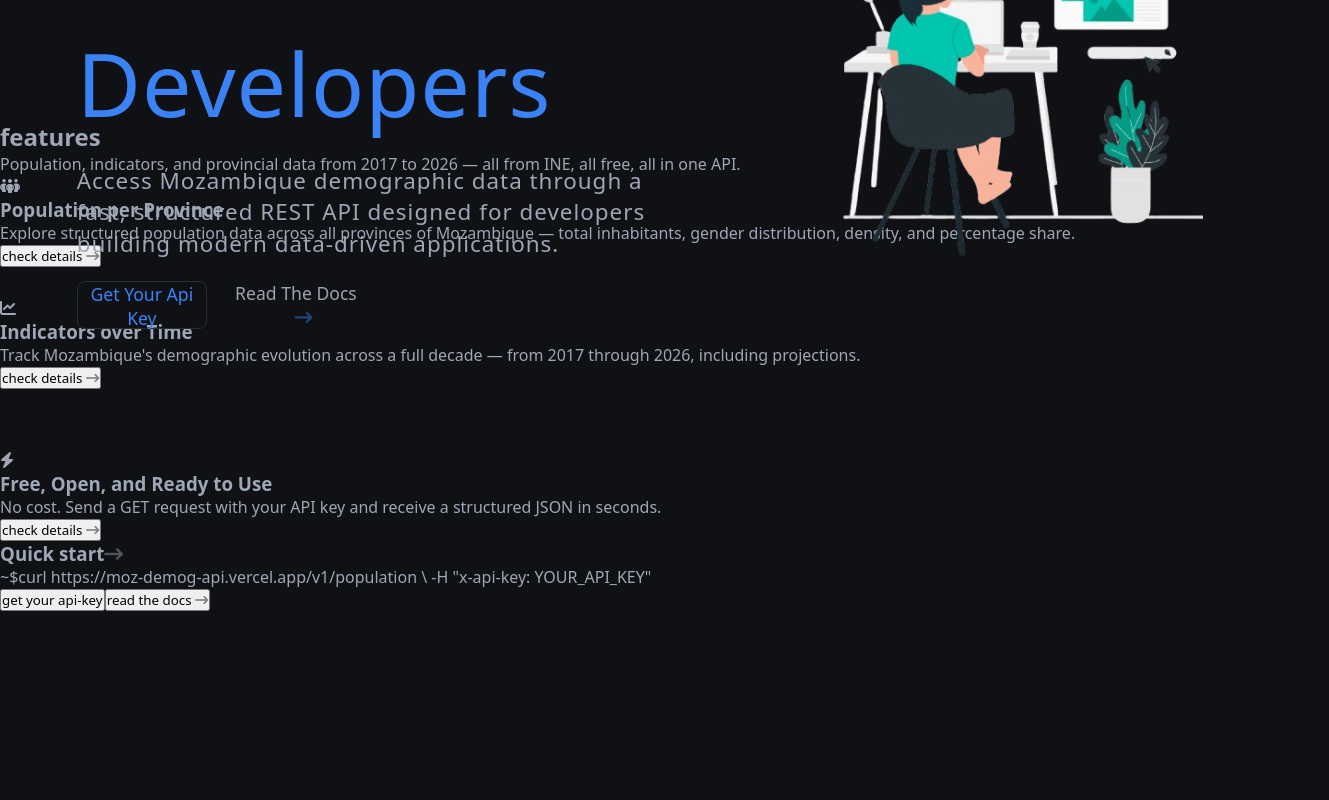
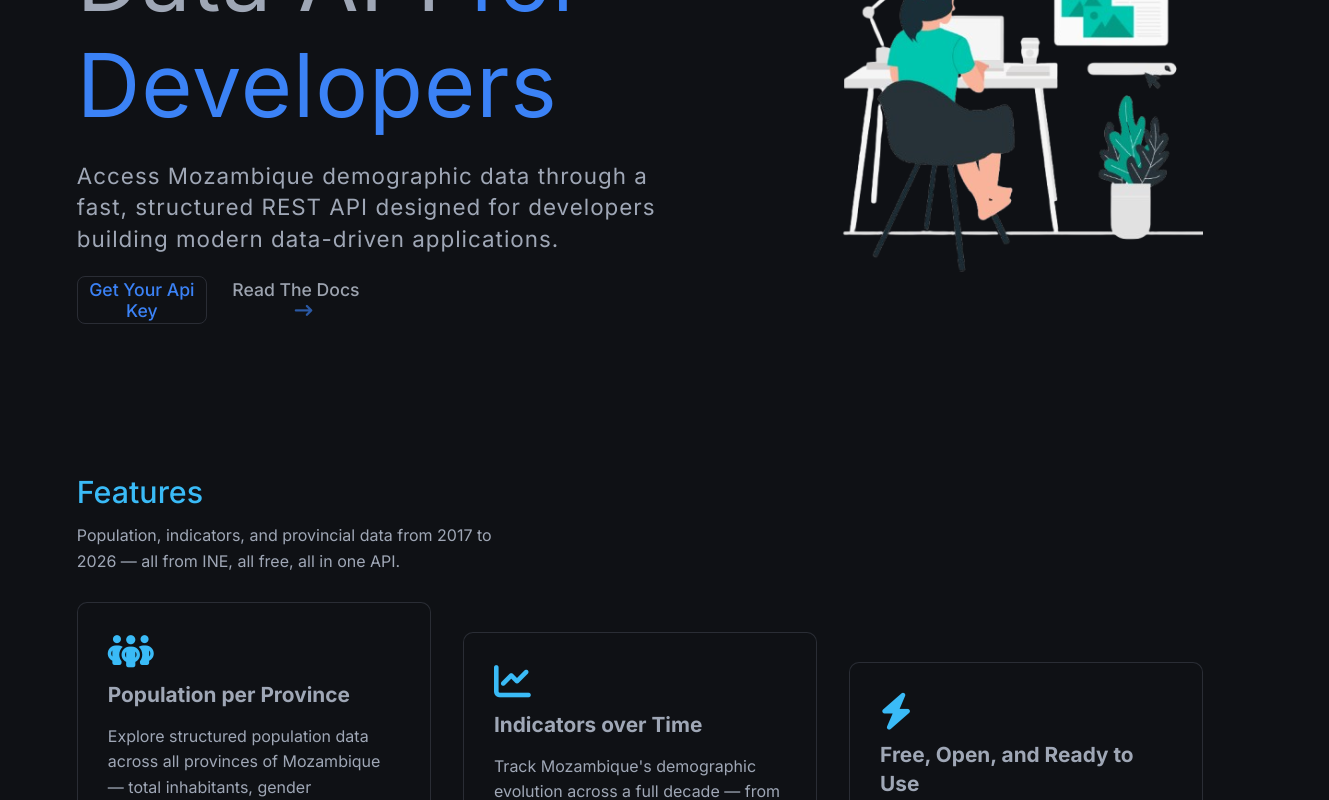
Before and after one commit to itsgaspr/api-landingpage, a React (Vite) app: page / in a window 1280 px wide. Shown: the part 360-1160 px from the top of the page, 1329 px wide, since content can reach past the window. Before the commit the page ends 971 px from the top, so only its background shows below. Built offline with nearby package versions, Linux system fonts and the light colour scheme.

Commit message:
feat: add styling to features

```diff
--- a/src/index.css
+++ b/src/index.css
@@ -1,19 +1,18 @@
 html {
   background-color: #0F1115;
   color: #9fa7b6;
+  scroll-behavior: smooth;
 }
 
-body {
-  min-height: 100vh;
+section {
+  height: 100vh;
 }
 
 * {
   margin: 0;
   padding: 0;
   box-sizing: border-box;
-  font-family: system-ui, -apple-system, BlinkMacSystemFont, 'Segoe UI',
-    Roboto, Oxygen, Ubuntu, Cantarell, 'Open Sans', 'Helvetica Neue',
-    sans-serif;
+  font-family: inter;
 }
 
 header {
@@ -27,10 +26,11 @@
   z-index: 999;
   background-color: hsl(220 17% 7% / 60%);
   text-transform: capitalize;
+  font-size: .9rem;
 }
 
 header>.logo {
-  font-size: 2.8rem;
+  font-size: 2rem;
   color: #3B82F6;
   cursor: pointer;
 }
@@ -39,7 +39,6 @@
   display: flex;
   justify-content: space-between;
   align-items: center;
-  font-size: 1.1rem;
   gap: 2.2rem;
   list-style-type: none;
 }
@@ -75,8 +74,7 @@
 .hero {
   height: fit-content;
   position: relative;
-  top: 16vh;
-
+  top: 18vh;
   margin-left: 6%;
   margin-right: 6%;
 }
@@ -129,20 +127,6 @@
   top: 3%;
 }
 
-.hero>.hero-conteiner>.intro .buttons>* {
-  height: 3rem;
-  width: 21%;
-  background-color: transparent;
-  color: #9CA3AF;
-  font-size: 1.1rem;
-  font-weight: 500;
-  border: none;
-  cursor: pointer;
-  text-transform: capitalize;
-
-}
-
-
 .hero>.hero-conteiner>.intro .buttons>.api-key-cta {
   border-radius: 8px;
   color: #3B82F6;
@@ -154,20 +138,30 @@
   transition: .3s ease-in-out;
 }
 
-.hero>.hero-conteiner>.intro .buttons>.docs-btn {
+#docs-btn,
+.api-key-cta {
   color: #9CA3AF;
   justify-content: center;
   align-items: center;
   gap: 20%;
+  height: 3rem;
+  width: 21%;
+  background-color: transparent;
+  color: #9CA3AF;
+  font-size: 1.1rem;
+  font-weight: 500;
+  border: none;
+  cursor: pointer;
+  text-transform: capitalize;
 }
 
-.hero>.hero-conteiner>.intro .buttons>.docs-btn i {
+#docs-btn i {
   font-weight: 900;
   color: #3B82F6;
   margin-left: 15px;
 }
 
-.hero>.hero-conteiner>.intro .buttons>.docs-btn:hover {
+#docs-btn:hover {
   cursor: pointer;
   color: #3B82F6;
   transition: .3s ease-in-out;
@@ -184,3 +178,201 @@
   background-size: 120%;
   background-repeat: repeat;
 }
+
+/* -------- Features section -------*/
+
+#features {
+  display: flex;
+  flex-direction: column;
+  align-items: center;
+  position: relative;
+  top: 40vh;
+  margin-left: 6%;
+  margin-right: 6%;
+  box-sizing: border-box;
+  height: 86vh;
+  /* border: 2px solid white; */
+
+}
+
+#features .intro-header {
+  width: 100%;
+}
+
+#features>.intro-header {
+  position: relative;
+  top: 4%;
+}
+
+#features h2 {
+  text-transform: capitalize;
+  color: #3abbf7;
+  line-height: 1.8;
+  font-weight: 500;
+}
+
+#features .intro-header p {
+  width: 40%;
+  line-height: 1.6;
+  margin-top: 7px;
+}
+
+#features .intro-header h2 {
+  line-height: 1.6;
+  font-size: 1.9rem;
+}
+
+#features .card-conteiner {
+  display: flex;
+  justify-content: space-between;
+  flex-wrap: wrap;
+  gap: 2rem;
+  width: 100%;
+  position: relative;
+  top: 8%;
+}
+
+#card {
+  height: 27vh;
+  flex: 1 1 calc(33.333% - 1.34rem);
+  max-width: 540px;
+  min-width: 280px;
+  border-radius: 10px;
+  display: flex;
+  flex-direction: column;
+  justify-content: space-between;
+  padding: 30px;
+  box-sizing: border-box;
+  border: 1px solid #2A2D35;
+  border-bottom: 1px solid #3abbf7;
+}
+
+#card i {
+  color: #3abbf7;
+  font-size: 2.3rem;
+  margin-bottom: 10px;
+
+}
+
+#card p {
+  text-align: left;
+  width: 100%;
+  line-height: 1.6;
+}
+
+#card h3 {
+  font-size: 1.3rem;
+  line-height: 1.4;
+  margin-bottom: 15px;
+}
+
+#card>button {
+  margin-top: 15px;
+  width: 160px;
+  font-size: 1.1rem;
+  gap: 0;
+  align-self: flex-end;
+}
+
+#card>button>i {
+  font-size: 1.3rem;
+}
+
+#card:hover {
+  transform: translateY(-2%);
+  transition: .2s ease-in-out;
+  cursor: pointer;
+
+}
+
+#features>.bottom-card {
+  width: 100%;
+  height: 18vh;
+  /* border: 2px solid green; */
+  position: relative;
+  top: 18%;
+  display: flex;
+  justify-content: space-between;
+  align-items: center;
+  border: 1px solid #2A2D35;
+  border-bottom: 1px solid #3abbf7;
+  border-radius: 10px;
+  padding: 20px;
+  gap: 1.4rem;
+
+}
+
+#features>.bottom-card>.q-start {
+  height: 100%;
+  min-width: 70%;
+  /* border-right: 1px solid green; */
+  display: flex;
+  justify-content: center;
+  align-items: center;
+}
+
+.q-start h3 {
+  width: 200px;
+  text-transform: capitalize;
+  font-weight: 600;
+}
+
+.q-start h3>i {
+  margin-left: 20px;
+  color: #3B82F6;
+}
+
+#features>.bottom-card>.cta-btns {
+  height: 100%;
+  min-width: 450px;
+  display: flex;
+  gap: 1.2rem;
+  justify-content: center;
+  align-items: center;
+}
+
+#features>.bottom-card>.cta-btns>* {
+  width: 52%;
+  text-align: left;
+  padding-left: 10px;
+  height: 42%;
+}
+
+#features>.bottom-card>.cta-btns>.api-key-cta {
+  color: #3abbf7;
+  border: 2px solid #2A2D35;
+  border-radius: 10px;
+  text-align: center;
+}
+
+
+#features>.bottom-card>.cta-btns>.api-key-cta:hover {
+  color: #3abbf7;
+  transition: .3s ease-in-out;
+}
+
+#features>.bottom-card>.q-start .q-code {
+  background: #161b22;
+  /* border: 1px solid #2A2D35; */
+  border-radius: 6px;
+  color: #e6edf3;
+  overflow-x: auto;
+  margin: 0;
+  width: 100%;
+  height: 40%;
+  overflow: hidden;
+  display: flex;
+  justify-content: center;
+  align-items: center;
+}
+
+#features>.bottom-card>.q-start .q-code code {
+  font-family: 'JetBrains Mono', monospace;
+  font-size: .9rem;
+  letter-spacing: 1px;
+}
+
+#features>.bottom-card>.q-start .q-code code span {
+  color: #3abbf7;
+  margin-right: 10px;
+}
```
